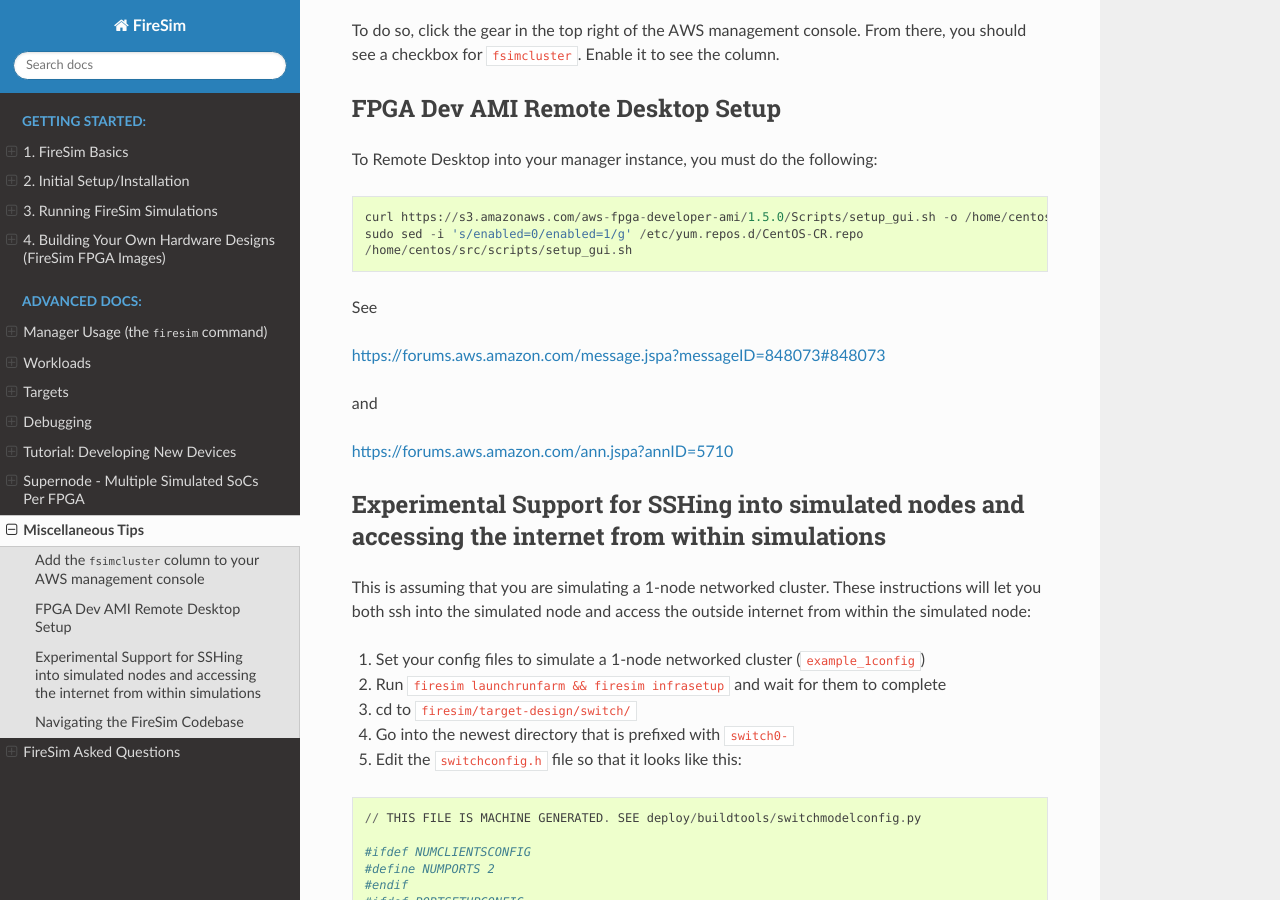
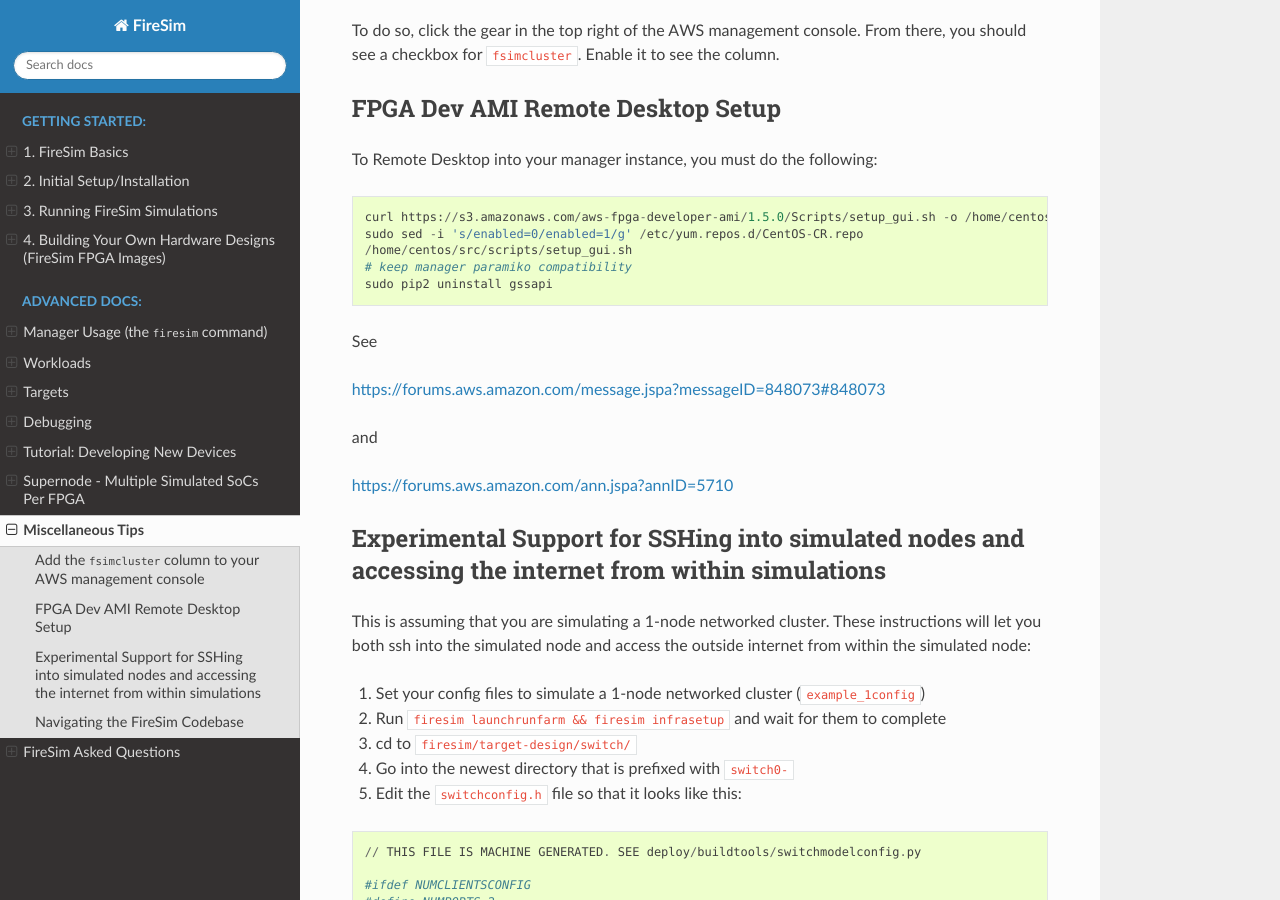
Before and after one commit to firesim/firesim, a Sphinx documentation site: the page built from docs/Advanced-Usage/Miscellaneous-Tips.rst, in a window 1280 px wide and 900 px high, scrolled down 325 px. Built offline with Sphinx 7.4.7 and the Read the Docs theme 2.0.0, drawn with Linux system fonts in a browser that asks for light colours.

Commit message:
remove gssapi after running gui scripts

```diff
--- a/docs/Advanced-Usage/Miscellaneous-Tips.rst
+++ b/docs/Advanced-Usage/Miscellaneous-Tips.rst
@@ -23,6 +23,8 @@
     curl https://s3.amazonaws.com/aws-fpga-developer-ami/1.5.0/Scripts/setup_gui.sh -o /home/centos/src/scripts/setup_gui.sh
     sudo sed -i 's/enabled=0/enabled=1/g' /etc/yum.repos.d/CentOS-CR.repo
     /home/centos/src/scripts/setup_gui.sh
+    # keep manager paramiko compatibility
+    sudo pip2 uninstall gssapi
 
 
 See
```
